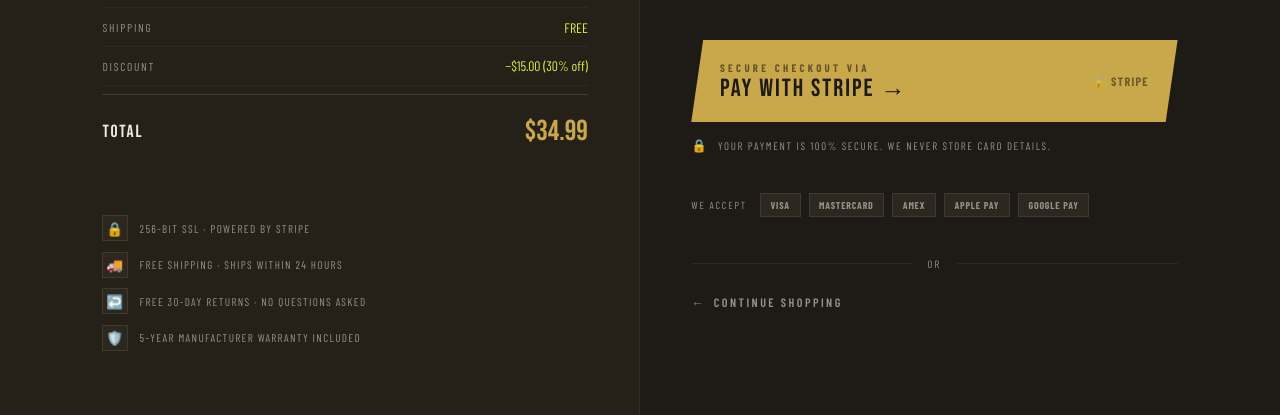
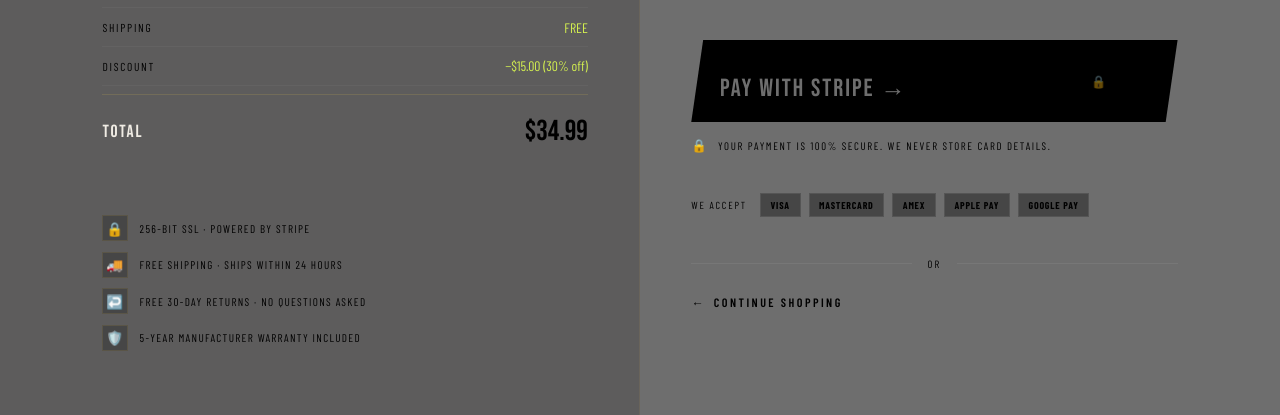
Before and after one commit to FileFlowco/ScoopStore, a plain HTML site: page checkout.html in a window 1280 px wide. Shown: the part 385-800 px from the top of the page. Drawn offline with nearby package versions, Linux system fonts and the light colour scheme; a web font is replaced by a local one.

Commit message:
Update checkout.html

```diff
--- a/checkout.html
+++ b/checkout.html
@@ -10,16 +10,16 @@
   <style>
     *, *::before, *::after { box-sizing: border-box; margin: 0; padding: 0; }
     :root {
-      --bg:      #1e1b17;
-      --bg2:     #252119;
-      --bg3:     #2c271f;
-      --bg4:     #332e25;
-      --gold:    #c9a84c;
+      --bg:      #6e6e6e;
+      --bg2:     #5d5c5c;
+      --bg3:     #464646;
+      --bg4:     #000000;
+      --gold:    #000000;
       --gold-lt: #e8c97a;
-      --gold-dk: #6b5520;
+      --gold-dk: #000000;
       --white:   #f0ece4;
-      --muted:   #96908a;
-      --faint:   #3e3a34;
+      --muted:   #000000;
+      --faint:   #000000;
       --neon:    #d4f050;
     }
     html, body { height: 100%; }
```
